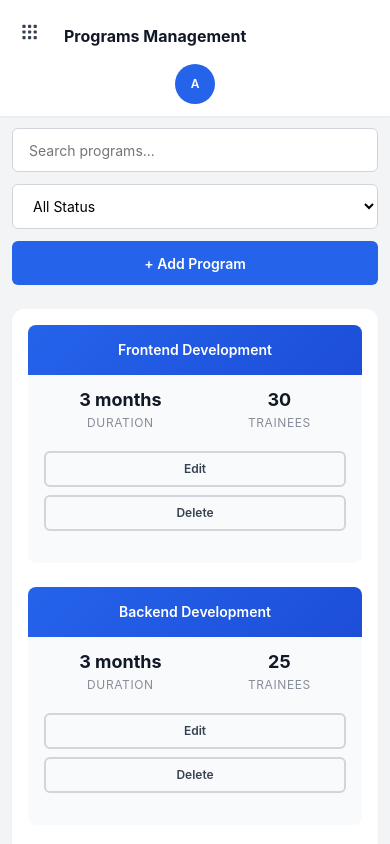
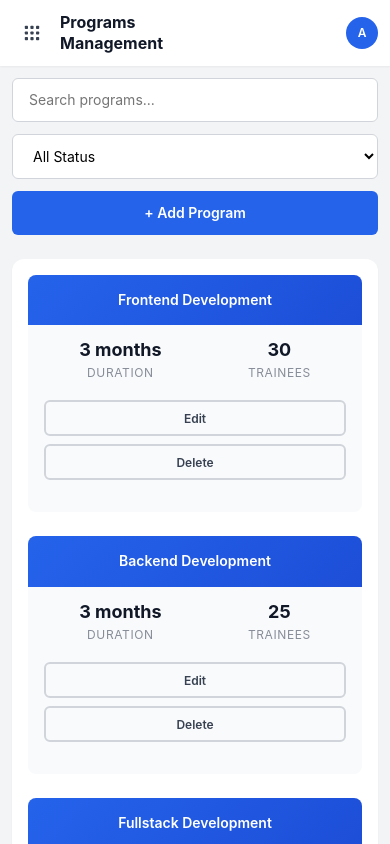
Before and after one commit to mojjam07/mojjamtech, a React (Vite) app: page /admin/programs in a window 390 px wide. Shown: the top 844 px of the page. Built offline with nearby package versions, Linux system fonts and the light colour scheme; sample sign-in values are in the browser's storage.

Commit message:
fixed admin header responsive

```diff
--- a/src/admin/pages/AboutManagement.css
+++ b/src/admin/pages/AboutManagement.css
@@ -44,11 +44,15 @@
   padding: var(--spacing-2);
   color: var(--gray-700);
   transition: all var(--transition-fast);
+  min-width: 44px;
+  min-height: 44px;
+  align-items: center;
+  justify-content: center;
+  border-radius: var(--radius-md);
 }
 
 .collapse-btn:hover {
   background-color: var(--gray-100);
-  border-radius: var(--radius-md);
 }
 
 .collapse-icon {
@@ -92,6 +96,7 @@
   align-items: center;
   justify-content: center;
   font-weight: 600;
+  flex-shrink: 0;
 }
 
 /* Admin Content */
@@ -493,6 +498,10 @@
     flex-wrap: wrap;
     justify-content: flex-start;
   }
+
+  .admin-header {
+    padding: var(--spacing-4) var(--spacing-5);
+  }
 }
 
 /* Responsive - Mobile */
@@ -500,20 +509,42 @@
   .admin-header {
     padding: var(--spacing-3) var(--spacing-4);
     gap: var(--spacing-3);
+    flex-direction: row;
+    align-items: center;
   }
 
   .admin-header h1 {
     font-size: var(--font-size-lg);
-    width: 100%;
-    margin-top: var(--spacing-2);
+    width: auto;
+    margin-top: 0;
+    flex: 1;
+    order: 0;
   }
 
   .header-left {
     gap: var(--spacing-3);
+    order: 1;
+    flex: 0;
   }
 
   .admin-user {
     margin-left: auto;
+    order: 2;
+  }
+
+  .collapse-btn {
+    padding: var(--spacing-2);
+    min-width: 44px;
+    min-height: 44px;
+    display: flex;
+    align-items: center;
+    justify-content: center;
+  }
+
+  .user-avatar {
+    width: 36px;
+    height: 36px;
+    font-size: var(--font-size-sm);
   }
 
   .admin-content {
@@ -552,10 +583,15 @@
 @media (max-width: 480px) {
   .admin-header {
     padding: var(--spacing-3);
+    gap: var(--spacing-2);
   }
 
   .admin-header h1 {
     font-size: var(--font-size-md);
+  }
+
+  .header-left {
+    gap: var(--spacing-2);
   }
 
   .admin-content {
--- a/src/admin/pages/AdminDashboard.css
+++ b/src/admin/pages/AdminDashboard.css
@@ -27,6 +27,7 @@
   top: 0;
   z-index: 10;
   flex-wrap: wrap;
+  gap: var(--spacing-3);
 }
 
 .header-left {
@@ -43,11 +44,15 @@
   padding: var(--spacing-2);
   color: var(--gray-700);
   transition: all var(--transition-fast);
+  min-width: 44px;
+  min-height: 44px;
+  align-items: center;
+  justify-content: center;
+  border-radius: var(--radius-md);
 }
 
 .collapse-btn:hover {
   background-color: var(--gray-100);
-  border-radius: var(--radius-md);
 }
 
 .collapse-icon {
@@ -76,20 +81,6 @@
   gap: var(--spacing-4);
 }
 
-.time-filter select {
-  padding: var(--spacing-2) var(--spacing-4);
-  border: 1px solid var(--gray-300);
-  border-radius: var(--radius-md);
-  font-size: var(--font-size-sm);
-  background-color: var(--white);
-  cursor: pointer;
-}
-
-.time-filter select:focus {
-  border-color: var(--primary-color);
-  outline: none;
-}
-
 .admin-user {
   display: flex;
   align-items: center;
@@ -111,6 +102,7 @@
   align-items: center;
   justify-content: center;
   font-weight: 600;
+  flex-shrink: 0;
 }
 
 /* Admin Content */
@@ -801,22 +793,6 @@
     display: flex;
   }
 
-  .stats-grid {
-    grid-template-columns: repeat(3, 1fr);
-  }
-
-  .quick-actions-grid {
-    grid-template-columns: repeat(3, 1fr);
-  }
-
-  .dashboard-grid {
-    grid-template-columns: 1fr;
-  }
-
-  .bottom-grid {
-    grid-template-columns: repeat(2, 1fr);
-  }
-
   .admin-header {
     padding: var(--spacing-4) var(--spacing-5);
   }
@@ -824,20 +800,8 @@
 
 /* Responsive - Small Tablet (900px) */
 @media (max-width: 900px) {
-  .stats-grid {
-    grid-template-columns: repeat(2, 1fr);
-  }
-
-  .quick-actions-grid {
-    grid-template-columns: repeat(2, 1fr);
-  }
-
   .admin-content {
     padding: var(--spacing-4);
-  }
-
-  .bottom-grid {
-    grid-template-columns: 1fr;
   }
 }
 
@@ -846,32 +810,34 @@
   .admin-header {
     padding: var(--spacing-3) var(--spacing-4);
     gap: var(--spacing-3);
+    flex-direction: row;
+    align-items: center;
   }
 
   .admin-header h1 {
     font-size: var(--font-size-lg);
-    width: auto;
     order: 0;
     margin-top: 0;
+    flex: 1;
   }
 
   .header-left {
     order: 1;
-    flex: 1;
+    flex: 0;
+    gap: var(--spacing-3);
   }
 
   .header-right {
     order: 2;
+    gap: var(--spacing-3);
     margin-left: auto;
   }
 
   .collapse-btn {
+    display: flex;
     padding: var(--spacing-2);
     min-width: 44px;
     min-height: 44px;
-    display: flex;
-    align-items: center;
-    justify-content: center;
   }
 
   .user-avatar {
@@ -887,95 +853,13 @@
   .admin-content {
     padding: var(--spacing-3);
   }
-
-  .stats-grid {
-    grid-template-columns: repeat(2, 1fr);
-    gap: var(--spacing-3);
-  }
-
-  .quick-actions-grid {
-    grid-template-columns: repeat(2, 1fr);
-    gap: var(--spacing-3);
-  }
-
-  .stat-card {
-    flex-direction: column;
-    text-align: center;
-    padding: var(--spacing-3);
-    gap: var(--spacing-2);
-  }
-
-  .stat-icon {
-    width: 44px;
-    height: 44px;
-    font-size: 1.5rem;
-  }
-
-  .stat-value {
-    font-size: var(--font-size-xl);
-  }
-
-  .quick-action-card {
-    padding: var(--spacing-3);
-  }
-
-  .action-icon {
-    width: 40px;
-    height: 40px;
-    font-size: 1.25rem;
-  }
-
-  .action-label {
-    font-size: var(--font-size-xs);
-  }
-
-  .quick-actions-section h2 {
-    font-size: var(--font-size-lg);
-  }
-
-  .recent-section,
-  .activity-section {
-    padding: var(--spacing-4);
-  }
-
-  .data-table th:nth-child(3),
-  .data-table td:nth-child(3),
-  .data-table th:nth-child(4),
-  .data-table td:nth-child(4) {
-    display: none;
-  }
-
-  .trainee-details {
-    display: none;
-  }
-
-  .sponsors-mini-grid {
-    grid-template-columns: 1fr;
-  }
-
-  .event-card {
-    flex-direction: column;
-    text-align: center;
-  }
-
-  .event-date {
-    width: 100%;
-    flex-direction: row;
-    justify-content: center;
-    gap: var(--spacing-2);
-  }
-
-  .section-header {
-    flex-direction: column;
-    align-items: flex-start;
-    gap: var(--spacing-2);
-  }
 }
 
 /* Responsive - Small Mobile (480px) */
 @media (max-width: 480px) {
   .admin-header {
     padding: var(--spacing-3);
+    gap: var(--spacing-2);
   }
 
   .admin-header h1 {
@@ -984,42 +868,6 @@
 
   .header-left {
     gap: var(--spacing-2);
-  }
-
-  .admin-content {
-    padding: var(--spacing-2);
-  }
-
-  .stats-grid {
-    grid-template-columns: 1fr;
-  }
-
-  .quick-actions-grid {
-    grid-template-columns: 1fr;
-  }
-
-  .action-label {
-    font-size: var(--font-size-sm);
-  }
-
-  .activity-item {
-    flex-direction: column;
-    align-items: flex-start;
-    gap: var(--spacing-2);
-  }
-
-  .activity-content p {
-    font-size: var(--font-size-xs);
-  }
-
-  .programs-overview-section,
-  .events-section,
-  .sponsors-overview-section {
-    padding: var(--spacing-4);
-  }
-
-  .bottom-grid {
-    gap: var(--spacing-3);
   }
 
   .collapse-icon {
@@ -1036,23 +884,34 @@
     gap: var(--spacing-2);
   }
 
-  .time-filter select {
-    padding: var(--spacing-1) var(--spacing-2);
-    font-size: var(--font-size-xs);
-  }
-
   .user-avatar {
     width: 32px;
     height: 32px;
     font-size: var(--font-size-xs);
   }
 
-  .stat-label {
-    font-size: var(--font-size-xs);
+  .admin-content {
+    padding: var(--spacing-2);
+  }
+}
+
+/* Responsive - Very Small Mobile (360px) */
+@media (max-width: 360px) {
+  .admin-header {
+    padding: var(--spacing-2) var(--spacing-3);
   }
 
-  .stat-change {
-    font-size: var(--font-size-xs);
+  .admin-header h1 {
+    font-size: var(--font-size-sm);
+  }
+
+  .collapse-icon {
+    transform: scale(0.7);
+  }
+
+  .collapse-btn {
+    min-width: 36px;
+    min-height: 36px;
   }
 }
 
--- a/src/admin/pages/ContactManagement.css
+++ b/src/admin/pages/ContactManagement.css
@@ -44,11 +44,15 @@
   padding: var(--spacing-2);
   color: var(--gray-700);
   transition: all var(--transition-fast);
+  min-width: 44px;
+  min-height: 44px;
+  align-items: center;
+  justify-content: center;
+  border-radius: var(--radius-md);
 }
 
 .collapse-btn:hover {
   background-color: var(--gray-100);
-  border-radius: var(--radius-md);
 }
 
 .collapse-icon {
@@ -608,6 +612,10 @@
     display: block;
   }
 
+  .admin-header {
+    padding: var(--spacing-4) var(--spacing-5);
+  }
+
   .stats-grid {
     grid-template-columns: repeat(2, 1fr);
   }
@@ -636,21 +644,27 @@
   .admin-header {
     padding: var(--spacing-3) var(--spacing-4);
     gap: var(--spacing-3);
+    flex-direction: row;
+    align-items: center;
   }
 
   .admin-header h1 {
     font-size: var(--font-size-lg);
     width: auto;
     margin-top: 0;
+    flex: 1;
+    order: 0;
   }
 
   .header-left {
     gap: var(--spacing-3);
-    flex: 1;
+    order: 1;
+    flex: 0;
   }
 
   .admin-user {
     margin-left: auto;
+    order: 2;
   }
 
   .collapse-btn {
@@ -715,6 +729,7 @@
 @media (max-width: 480px) {
   .admin-header {
     padding: var(--spacing-3);
+    gap: var(--spacing-2);
   }
 
   .admin-header h1 {
@@ -846,22 +861,6 @@ body.sidebar-open {
     margin-left: 0;
   }
 
-  /* Header */
-  .admin-header {
-    flex-direction: column;
-    align-items: flex-start;
-  }
-
-  .header-left {
-    width: 100%;
-    justify-content: space-between;
-  }
-
-  .admin-user {
-    width: 100%;
-    justify-content: center;
-  }
-
   /* Stats */
   .stat-card-admin {
     padding: var(--spacing-4);
--- a/src/admin/pages/GalleryManagement.css
+++ b/src/admin/pages/GalleryManagement.css
@@ -44,11 +44,15 @@
   padding: var(--spacing-2);
   color: var(--gray-700);
   transition: all var(--transition-fast);
+  min-width: 44px;
+  min-height: 44px;
+  align-items: center;
+  justify-content: center;
+  border-radius: var(--radius-md);
 }
 
 .collapse-btn:hover {
   background-color: var(--gray-100);
-  border-radius: var(--radius-md);
 }
 
 .collapse-icon {
@@ -641,6 +645,10 @@
     display: block;
   }
 
+  .admin-header {
+    padding: var(--spacing-4) var(--spacing-5);
+  }
+
   .stats-grid {
     grid-template-columns: repeat(2, 1fr);
   }
@@ -714,22 +722,49 @@
   .admin-header {
     padding: var(--spacing-3) var(--spacing-4);
     gap: var(--spacing-3);
+    flex-direction: row;
+    align-items: center;
   }
 
   .admin-header h1 {
     font-size: var(--font-size-lg);
-    width: 100%;
-    margin-top: var(--spacing-2);
+    width: auto;
+    margin-top: 0;
+    flex: 1;
+    order: 0;
   }
 
   .header-left {
     gap: var(--spacing-3);
+    order: 1;
+    flex: 0;
   }
 
   .header-actions {
+    margin-left: auto;
+    order: 2;
     gap: var(--spacing-2);
-    width: 100%;
-    justify-content: space-between;
+    width: auto;
+    justify-content: flex-end;
+  }
+
+  .admin-user {
+    margin-left: auto;
+  }
+
+  .collapse-btn {
+    padding: var(--spacing-2);
+    min-width: 44px;
+    min-height: 44px;
+    display: flex;
+    align-items: center;
+    justify-content: center;
+  }
+
+  .user-avatar {
+    width: 36px;
+    height: 36px;
+    font-size: var(--font-size-sm);
   }
 
   .user-name {
@@ -820,10 +855,15 @@
 @media (max-width: 480px) {
   .admin-header {
     padding: var(--spacing-3);
+    gap: var(--spacing-2);
   }
 
   .admin-header h1 {
     font-size: var(--font-size-md);
+  }
+
+  .header-left {
+    gap: var(--spacing-2);
   }
 
   .admin-content {
@@ -864,35 +904,24 @@
     gap: var(--spacing-3);
   }
 
-  .header-left {
-    flex-direction: row;
+  .collapse-icon {
+    transform: scale(0.8);
   }
 
-  .admin-user {
-    flex-direction: column;
-    align-items: center;
-    gap: var(--spacing-1);
+  .collapse-btn {
+    min-width: 40px;
+    min-height: 40px;
+    padding: var(--spacing-1);
+  }
+
+  .user-avatar {
+    width: 32px;
+    height: 32px;
+    font-size: var(--font-size-xs);
   }
 
   .user-name {
-    font-size: var(--font-size-sm);
     display: none;
-  }
-
-  .category-badge {
-    font-size: 10px;
-  }
-
-  .status-badge {
-    font-size: 10px;
-  }
-
-  .item-date {
-    font-size: 10px;
-  }
-
-  .collapse-icon {
-    transform: scale(0.8);
   }
 }
 
--- a/src/admin/pages/ProgramManagement.css
+++ b/src/admin/pages/ProgramManagement.css
@@ -54,11 +54,15 @@
   padding: var(--spacing-2);
   color: var(--gray-700);
   transition: all var(--transition-fast);
+  min-width: 44px;
+  min-height: 44px;
+  align-items: center;
+  justify-content: center;
+  border-radius: var(--radius-md);
 }
 
 .collapse-btn:hover {
   background-color: var(--gray-100);
-  border-radius: var(--radius-md);
 }
 
 .collapse-icon {
@@ -339,6 +343,10 @@
     display: block;
   }
 
+  .admin-header {
+    padding: var(--spacing-4) var(--spacing-5);
+  }
+
   .programs-grid {
     grid-template-columns: repeat(2, 1fr);
   }
@@ -373,20 +381,42 @@
   .admin-header {
     padding: var(--spacing-3) var(--spacing-4);
     gap: var(--spacing-3);
+    flex-direction: row;
+    align-items: center;
   }
 
   .admin-header h1 {
     font-size: var(--font-size-lg);
-    width: 100%;
-    margin-top: var(--spacing-2);
+    width: auto;
+    margin-top: 0;
+    flex: 1;
+    order: 0;
   }
 
   .header-left {
     gap: var(--spacing-3);
+    order: 1;
+    flex: 0;
   }
 
   .admin-user {
     margin-left: auto;
+    order: 2;
+  }
+
+  .collapse-btn {
+    padding: var(--spacing-2);
+    min-width: 44px;
+    min-height: 44px;
+    display: flex;
+    align-items: center;
+    justify-content: center;
+  }
+
+  .user-avatar {
+    width: 36px;
+    height: 36px;
+    font-size: var(--font-size-sm);
   }
 
   .admin-content {
@@ -430,10 +460,15 @@
 @media (max-width: 480px) {
   .admin-header {
     padding: var(--spacing-3);
+    gap: var(--spacing-2);
   }
 
   .admin-header h1 {
     font-size: var(--font-size-md);
+  }
+
+  .header-left {
+    gap: var(--spacing-2);
   }
 
   .admin-content {
@@ -469,8 +504,8 @@
     transform: scale(0.8);
   }
 
-  .header-left {
-    flex-direction: row;
+  .user-name {
+    display: none;
   }
 }
 
--- a/src/admin/pages/ServicesManagement.css
+++ b/src/admin/pages/ServicesManagement.css
@@ -44,11 +44,15 @@
   padding: var(--spacing-2);
   color: var(--gray-700);
   transition: all var(--transition-fast);
+  min-width: 44px;
+  min-height: 44px;
+  align-items: center;
+  justify-content: center;
+  border-radius: var(--radius-md);
 }
 
 .collapse-btn:hover {
   background-color: var(--gray-100);
-  border-radius: var(--radius-md);
 }
 
 .collapse-icon {
@@ -454,6 +458,10 @@
     display: block;
   }
 
+  .admin-header {
+    padding: var(--spacing-4) var(--spacing-5);
+  }
+
   .filter-tabs {
     width: 100%;
     overflow-x: auto;
--- a/src/admin/pages/SponsorshipManagement.css
+++ b/src/admin/pages/SponsorshipManagement.css
@@ -44,11 +44,15 @@
   padding: var(--spacing-2);
   color: var(--gray-700);
   transition: all var(--transition-fast);
+  min-width: 44px;
+  min-height: 44px;
+  align-items: center;
+  justify-content: center;
+  border-radius: var(--radius-md);
 }
 
 .collapse-btn:hover {
   background-color: var(--gray-100);
-  border-radius: var(--radius-md);
 }
 
 .collapse-icon {
@@ -612,6 +616,10 @@
     display: block;
   }
 
+  .admin-header {
+    padding: var(--spacing-4) var(--spacing-5);
+  }
+
   .stats-grid {
     grid-template-columns: repeat(3, 1fr);
   }
@@ -659,20 +667,46 @@
   .admin-header {
     padding: var(--spacing-3) var(--spacing-4);
     gap: var(--spacing-3);
+    flex-direction: row;
+    align-items: center;
   }
 
   .admin-header h1 {
     font-size: var(--font-size-lg);
-    width: 100%;
-    margin-top: var(--spacing-2);
+    width: auto;
+    margin-top: 0;
+    flex: 1;
+    order: 0;
   }
 
   .header-left {
     gap: var(--spacing-3);
+    order: 1;
+    flex: 0;
   }
 
   .admin-user {
     margin-left: auto;
+    order: 2;
+  }
+
+  .collapse-btn {
+    padding: var(--spacing-2);
+    min-width: 44px;
+    min-height: 44px;
+    display: flex;
+    align-items: center;
+    justify-content: center;
+  }
+
+  .user-avatar {
+    width: 36px;
+    height: 36px;
+    font-size: var(--font-size-sm);
+  }
+
+  .user-name {
+    display: none;
   }
 
   .admin-content {
@@ -726,10 +760,6 @@
     gap: var(--spacing-3);
   }
 
-  .header-left {
-    flex-direction: row;
-  }
-
   .sponsor-header {
     flex-direction: column;
     gap: var(--spacing-3);
@@ -757,10 +787,15 @@
 @media (max-width: 480px) {
   .admin-header {
     padding: var(--spacing-3);
+    gap: var(--spacing-2);
   }
 
   .admin-header h1 {
     font-size: var(--font-size-md);
+  }
+
+  .header-left {
+    gap: var(--spacing-2);
   }
 
   .admin-content {
@@ -812,18 +847,23 @@
     gap: var(--spacing-3);
   }
 
-  .header-left {
-    flex-direction: row;
+  .collapse-icon {
+    transform: scale(0.8);
   }
 
-  .admin-user {
-    flex-direction: column;
-    align-items: center;
-    gap: var(--spacing-1);
+  .collapse-btn {
+    min-width: 40px;
+    min-height: 40px;
+    padding: var(--spacing-1);
+  }
+
+  .user-avatar {
+    width: 32px;
+    height: 32px;
+    font-size: var(--font-size-xs);
   }
 
   .user-name {
-    font-size: var(--font-size-sm);
     display: none;
   }
 
@@ -833,10 +873,6 @@
 
   .package-price {
     font-size: var(--font-size-lg);
-  }
-
-  .collapse-icon {
-    transform: scale(0.8);
   }
 }
 
@@ -940,22 +976,6 @@ body.sidebar-open {
     margin-left: 0;
   }
 
-  /* Header improvements */
-  .admin-header {
-    flex-direction: column;
-    align-items: flex-start;
-  }
-
-  .header-left {
-    width: 100%;
-    justify-content: space-between;
-  }
-
-  .admin-user {
-    width: 100%;
-    justify-content: center;
-  }
-
   /* Actions bar */
   .actions-bar {
     flex-direction: column;
--- a/src/admin/pages/TraineeManagement.css
+++ b/src/admin/pages/TraineeManagement.css
@@ -43,11 +43,15 @@
   padding: var(--spacing-2);
   color: var(--gray-700);
   transition: all var(--transition-fast);
+  min-width: 44px;
+  min-height: 44px;
+  align-items: center;
+  justify-content: center;
+  border-radius: var(--radius-md);
 }
 
 .collapse-btn:hover {
   background-color: var(--gray-100);
-  border-radius: var(--radius-md);
 }
 
 .collapse-icon {
@@ -351,6 +355,10 @@
     display: flex;
   }
 
+  .admin-header {
+    padding: var(--spacing-4) var(--spacing-5);
+  }
+
   .actions-bar {
     flex-direction: column;
     align-items: stretch;
@@ -383,21 +391,42 @@
   .admin-header {
     padding: var(--spacing-3) var(--spacing-4);
     gap: var(--spacing-3);
+    flex-direction: row;
+    align-items: center;
   }
 
   .admin-header h1 {
     font-size: var(--font-size-lg);
-    width: 100%;
-    margin-top: var(--spacing-2);
+    width: auto;
+    margin-top: 0;
+    flex: 1;
+    order: 0;
   }
 
   .header-left {
     gap: var(--spacing-3);
-    flex-wrap: wrap;
+    order: 1;
+    flex: 0;
   }
 
   .admin-user {
     margin-left: auto;
+    order: 2;
+  }
+
+  .collapse-btn {
+    padding: var(--spacing-2);
+    min-width: 44px;
+    min-height: 44px;
+    display: flex;
+    align-items: center;
+    justify-content: center;
+  }
+
+  .user-avatar {
+    width: 36px;
+    height: 36px;
+    font-size: var(--font-size-sm);
   }
 
   .user-name {
@@ -489,6 +518,7 @@
 @media (max-width: 480px) {
   .admin-header {
     padding: var(--spacing-3);
+    gap: var(--spacing-2);
   }
 
   .admin-header h1 {
@@ -496,7 +526,6 @@
   }
 
   .header-left {
-    flex-direction: row;
     gap: var(--spacing-2);
   }
 
```
